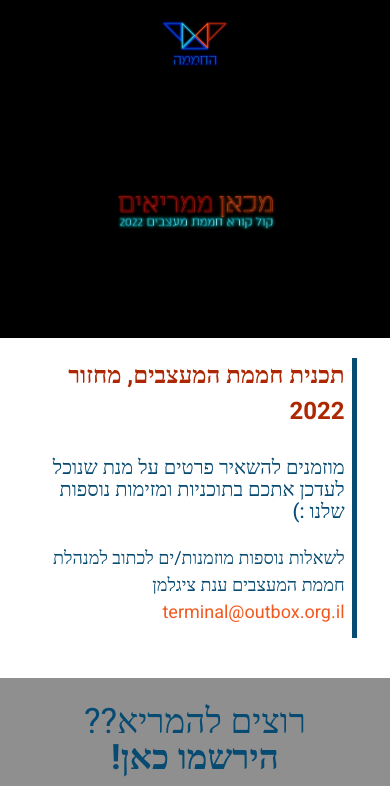
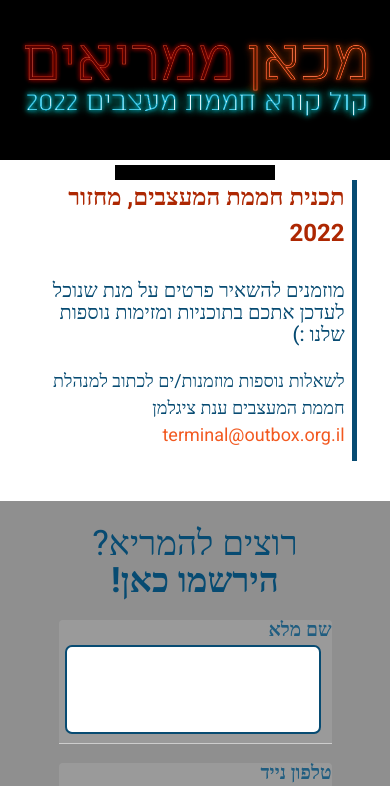
Before and after one commit to OreeBenAharon/outbox-form, an Angular app: page / in a window 390 px wide. Shown: the top 786 px of the page. Built offline with nearby package versions, Linux system fonts and the light colour scheme.

Commit message:
seems 2 work

```diff
--- a/src/app/components/first/first.component.css
+++ b/src/app/components/first/first.component.css
@@ -1,4 +1,18 @@
-.first-container {
+.header {
+    background: #000;
+    height: 30vh;
+    justify-content: center;
+    text-align: center;
+  }
+
+  .cover,
+  .logo {
+    -o-object-fit: cover;
+    object-fit: cover;
+    height: 30vh;
+  }
+
+  .first-container {
     display: flex;
     flex-direction: column;
     justify-content: center;
@@ -24,7 +38,6 @@
     font-weight: bold;
     font-size: 42px;
     font-size: 1.5rem;
-    /* line-height: 22px; */
     line-height: 1.5;
     text-align: right;
     margin-top: 30px 0;
@@ -39,7 +52,6 @@
     font-size: 1rem;
     font-size: 27px;
     line-height: 1.1;
-
   }
 
   .text-premail {
@@ -49,7 +61,6 @@
     font-size: 0.8rem;
     font-size: 22px;
     line-height: 1.5;
-
     color: #074b72;
     margin-top: -5px;
   }
@@ -94,28 +105,12 @@
     margin-top: 1vh;
     width: 100%;
   }
+
   .mat-input-element {
-    /* background-color: #700000 !important; */
-    /* color: rgb(40, 29, 197) !important; */
     color: #074b72 !important;
   }
   .mat-form-field-label-wrapper {
-    /* color: rgb(48, 48, 48) !important; */
     color: #074b72 !important;
-  }
-
-  mat-label, .label{
-      text-align: start;
-        font-family: Heebo;
-        font-weight: 600;
-        font-size: 1.2rem;
-        margin-bottom: -20px;
-        color: #074b72;
-  }
-
-  mat-error{
-      font-size: medium;
-      font-family: Heebo;
   }
 
   .form-input,
@@ -178,6 +173,7 @@
     background-color: #ad2702;
     font-size: medium;
   }
+
 
   /* Screen max-width: 1024 */
   @media only screen and (max-width: 1024px) {
@@ -375,3 +371,17 @@
       height: 150vh;
     }
   }
+
+  mat-label, .label{
+      text-align: start;
+        font-family: Heebo;
+        font-weight: 600;
+        font-size: 1.2rem;
+        margin-bottom: -20px;
+        color: #074b72;
+  }
+
+  mat-error{
+      font-size: medium;
+      font-family: Heebo;
+  }
--- a/src/app/components/first/first.component.html
+++ b/src/app/components/first/first.component.html
@@ -9,7 +9,7 @@
     </div>
 
     <div class="form-first">
-        <p class="form-title">רוצים להמריא?? <span class="form-title-bolt">הירשמו כאן!</span></p>
+        <p class="form-title">רוצים להמריא? <span class="form-title-bolt">הירשמו כאן!</span></p>
         <form  [formGroup]="reg1FormGroup" (ngSubmit)="sendFirst()">
             <div class="form-itself">
 
@@ -20,7 +20,7 @@
 
                 </mat-form-field>
 
-                <mat-label class="label">טלפון</mat-label>
+                <mat-label class="label">טלפון נייד</mat-label>
                 <mat-form-field appearance="fill">
                     <input type="tel" matInput class="form-input"  formControlName="phoneCtrl">
                     <mat-error *ngIf="!reg1FormGroup.get('phoneCtrl').valid">נא להזין מספר טלפון תקין.</mat-error>
--- a/src/app/components/header/header.component.css
+++ b/src/app/components/header/header.component.css
@@ -3,58 +3,88 @@
     height: 30vh;
     justify-content: center;
     text-align: center;
+    overflow: visible;
   }
 
   .cover,
   .logo {
     -o-object-fit: cover;
     object-fit: cover;
-    height: 30vh;
+    max-height: 100%;
+    max-width: 100%;
   }
 
-/* Screen max-width: 640 */
-@media only screen and (max-width: 640px) {
+  /* Screen max-width: 640 */
+  @media only screen and (max-width: 640px) {
+    .cover,
+    .logo {
+      height: 100%;
+    }
+  }
+
+  /* Screen max-width: 575 */
+  @media only screen and (max-width: 575px) {
     .header {
-        height: 50vh;
-        display: grid;
-        grid-template-columns: 1fr;
-        justify-items: center;
+      height: 28vh;
     }
+  }
 
-    .cover {
-        grid-area: 2;
-        width: 50vw;
-        height: auto;
+  /* Screen max-width: 535 */
+  @media only screen and (max-width: 535px) {
+    .header {
+      height: 26vh;
     }
+  }
 
-    .logo {
-        grid-area: 1;
-        width: 22vw;
-        height: auto;
+  /* Screen max-width: 500 */
+  @media only screen and (max-width: 500px) {
+    .header {
+      height: 22vh;
     }
-}
+  }
 
-    /* Screen max-width: 480 */
-@media only screen and (max-width: 480px) {
+  /* Screen max-width: 420 */
+  @media only screen and (max-width: 420px) {
     .header {
-        height: 40vh;
+      height: 19vh;
     }
-}
-    /* Screen max-width: 375 */
-@media only screen and (max-width: 375px) {
+  }
+  /* Screen max-width: 375 */
+  @media only screen and (max-width: 375px) {
     .header {
-        height: 30vh;
+      height: 18vh;
     }
-}
-    /* Screen max-width: 330 */
-@media only screen and (max-width: 330px) {
+  }
+  /* Screen max-width: 345 */
+  @media only screen and (max-width: 345px) {
     .header {
-        height: 25vh;
+      height: 15vh;
     }
-}
-    /* Screen max-width: 280 */
-@media only screen and (max-width: 280px) {
+  }
+  /* Screen max-width: 298 */
+  @media only screen and (max-width: 298px) {
     .header {
-        height: 22vh;
+      height: 13vh;
     }
-}
+  }
+
+  /* Screen max-width: 250 */
+  @media only screen and (max-width: 250px) {
+    .header {
+      height: 10vh;
+    }
+  }
+
+  /* Screen max-width: 190 */
+  @media only screen and (max-width: 190px) {
+    .header {
+      height: 8vh;
+    }
+  }
+
+  /* Screen max-width: 155 */
+  @media only screen and (max-width: 155px) {
+    .header {
+      height: 4vh;
+    }
+  }
```
Also changed, not shown: 3 other files (tests, documents, lock files or other folders).
